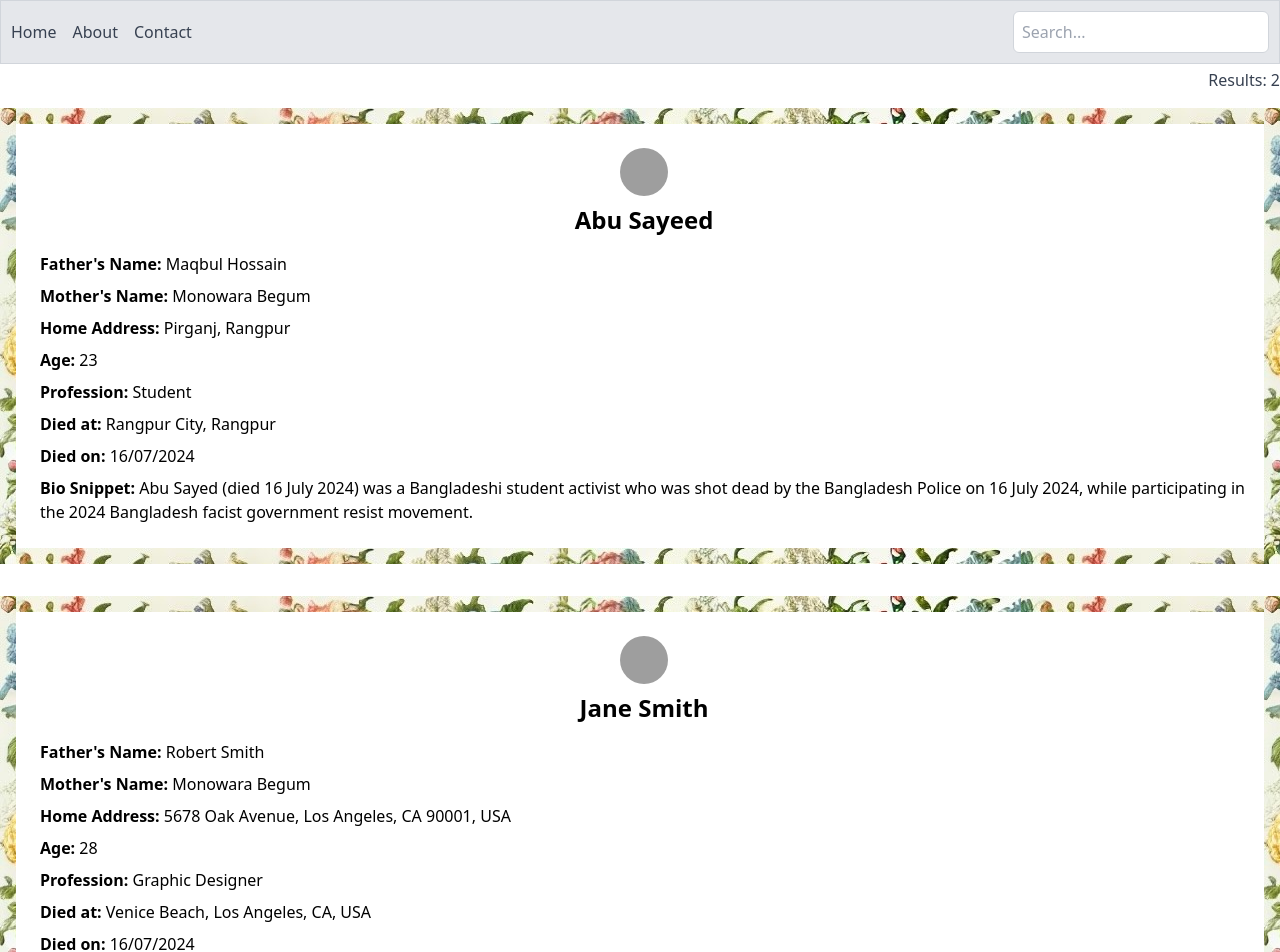
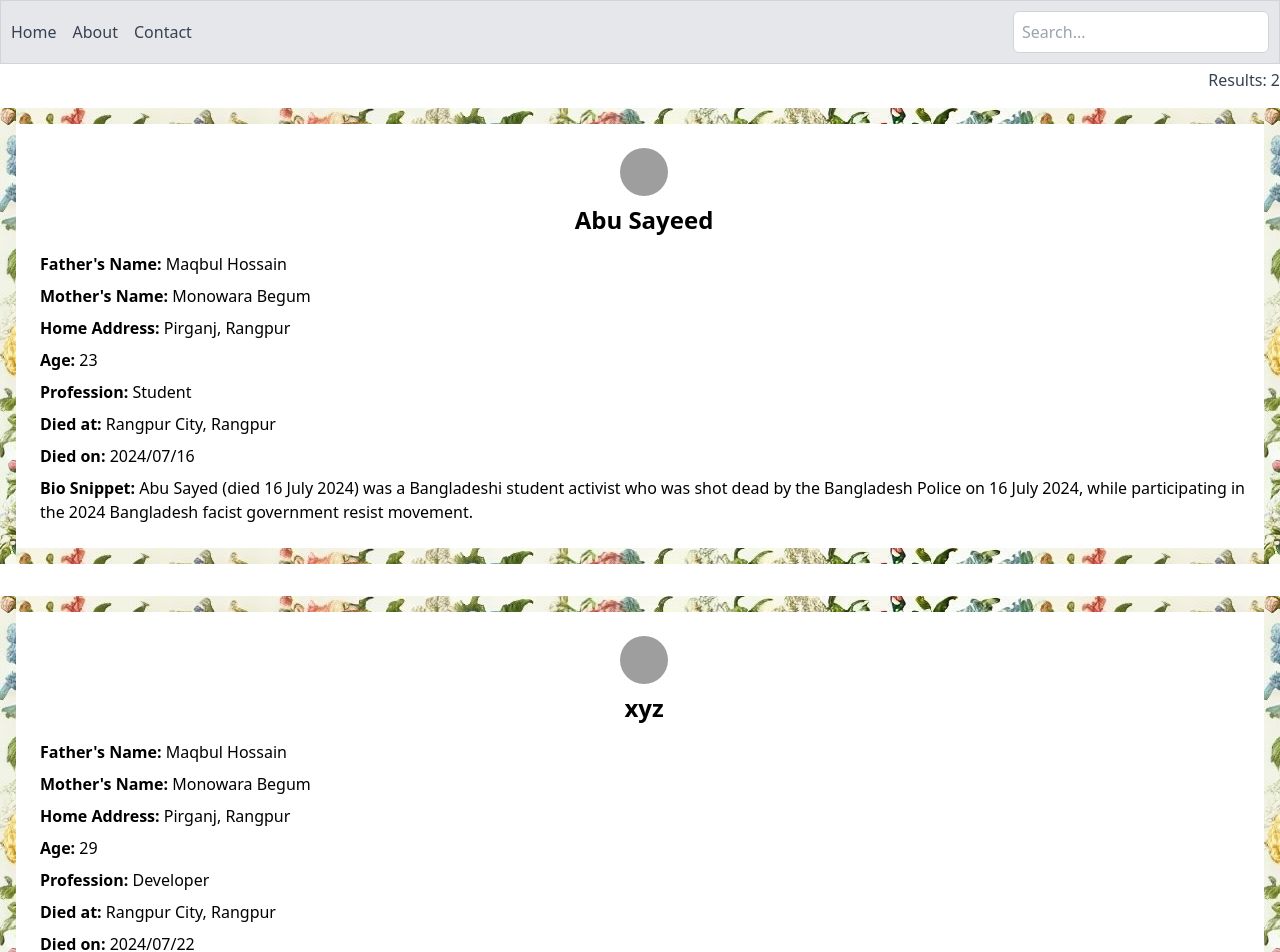
Before and after one commit to mustofa-kamal/bir-joddah, a Next.js app: page / in a window 1280 px wide. Shown: the top 952 px of the page. Built offline with nearby package versions, Linux system fonts and the light colour scheme; grey boxes are pictures that could not be loaded.

Commit message:
modified filter logic

```diff
--- a/data/people.json
+++ b/data/people.json
@@ -3,31 +3,34 @@
       "name": "Abu Sayeed",
       "father_name": "Maqbul Hossain",
       "mother_name": "Monowara Begum",
-      "home_address": "Pirganj, Rangpur",
+      "home_city": "Pirganj",
+      "home_district": "Rangpur",
       "age": "23",
       "profession": "Student",
-      "incident_location": "Rangpur City, Rangpur",
-      "incident_on": "16/07/2024",
+      "incident_city": "Rangpur City",
+      "incident_district": "Rangpur",
+      "incident_on": "2024/07/16",
       "bio_snippet": "Abu Sayed (died 16 July 2024) was a Bangladeshi student activist who was shot dead by the Bangladesh Police on 16 July 2024, while participating in the 2024 Bangladesh facist government resist movement.",
       "biography": "Abu Sayed was a Bangladeshi student activist who was shot dead by the Bangladesh Police on 16 July 2024, while participating in the 2024 Bangladesh quota reform movement. Sayed was a student of Begum Rokeya University and was involved in the protest in front of the university when the police engaged in lathi charges and opened fire on the students. Abu Sayed grew up in Babanpur village of Pirganj Upazila of Rangpur (then part of Rajshahi). His father is Maqbul Hossain and his mother is Monowara Begum. He was the youngest of a family of six brothers and three sisters. He won a talent pool scholarship from the local Junuder Para Government Primary School in the fifth grade. Later, he passed SSC with a Golden GPA-5 from Khalashpir Bilateral High School.[citation needed] After completing SSC, he received a scholarship from the Babylon Group, called the Babylon Scholarship Program, to complete his college education. Then he passed HSC from Rangpur Government College with a GPA-5. Later, he was admitted to the English department at Begum Rokeya University. He was a 12th batch student in English Department of Begum Rokeya University.",
       "image_urls": [
         "https://i.imgur.com/Jpeajd9t.jpg"
-
       ]
     },
     {
-      "name": "Jane Smith",
-      "father_name": "Robert Smith",
+      "name": "xyz",
+      "father_name": "Maqbul Hossain",
       "mother_name": "Monowara Begum",
-      "home_address": "5678 Oak Avenue, Los Angeles, CA 90001, USA",
-      "age": "28",
-      "profession": "Graphic Designer",
-      "incident_location": "Venice Beach, Los Angeles, CA, USA",
-      "incident_on": "16/07/2024",
-      "bio_snippet": "Jane Smith is a creative graphic designer with a love for digital art and branding. She has worked with major clients in fashion and retail.",
+      "home_city": "Pirganj",
+      "home_district": "Rangpur",
+      "age": "29",
+      "profession": "Developer",
+      "incident_city": "Rangpur City",
+      "incident_district": "Rangpur",
+      "incident_on": "2024/07/22",
+      "bio_snippet": "Abu Sayed (died 16 July 2024) was a Bangladeshi student activist who was shot dead by the Bangladesh Police on 16 July 2024, while participating in the 2024 Bangladesh facist government resist movement.",
+      "biography": "Abu Sayed was a Bangladeshi student activist who was shot dead by the Bangladesh Police on 16 July 2024, while participating in the 2024 Bangladesh quota reform movement. Sayed was a student of Begum Rokeya University and was involved in the protest in front of the university when the police engaged in lathi charges and opened fire on the students. Abu Sayed grew up in Babanpur village of Pirganj Upazila of Rangpur (then part of Rajshahi). His father is Maqbul Hossain and his mother is Monowara Begum. He was the youngest of a family of six brothers and three sisters. He won a talent pool scholarship from the local Junuder Para Government Primary School in the fifth grade. Later, he passed SSC with a Golden GPA-5 from Khalashpir Bilateral High School.[citation needed] After completing SSC, he received a scholarship from the Babylon Group, called the Babylon Scholarship Program, to complete his college education. Then he passed HSC from Rangpur Government College with a GPA-5. Later, he was admitted to the English department at Begum Rokeya University. He was a 12th batch student in English Department of Begum Rokeya University.",
       "image_urls": [
         "https://i.imgur.com/Jpeajd9t.jpg"
-
       ]
     }
   ]
--- a/src/app/components/MainPage.tsx
+++ b/src/app/components/MainPage.tsx
@@ -7,12 +7,15 @@ interface Person {
   name: string;
   father_name: string;
   mother_name: string;
-  home_address: string;
-  age: string;
+  home_city: string;
+  home_district: string;
+  age: number; // Number type for age
   profession: string;
-  incident_location: string;
-  incident_on: string;
+  incident_city: string;
+  incident_district: string;
+  incident_on: string; // ISO date string
   bio_snippet: string;
+  biography: string;
   image_urls: string[];
 }
 
--- a/src/app/components/PeopleList.tsx
+++ b/src/app/components/PeopleList.tsx
@@ -1,4 +1,4 @@
-'use client'; // This directive tells Next.js this is a client component
+'use client';
 
 import Image from 'next/image';
 
@@ -6,12 +6,15 @@ interface Person {
   name: string;
   father_name: string;
   mother_name: string;
-  home_address: string;
-  age: string;
+  home_city: string;
+  home_district: string;
+  age: number;
   profession: string;
-  incident_location: string;
+  incident_city: string;
+  incident_district: string;
   incident_on: string;
   bio_snippet: string;
+  biography: string;
   image_urls: string[];
 }
 
@@ -21,19 +24,21 @@ interface PeopleListProps {
 }
 
 export default function PeopleList({ people, searchQuery }: PeopleListProps) {
-  // Filter the people based on the search query
   const filteredPeople = people.filter((person) => {
+
+
     const searchLower = searchQuery.toLowerCase();
-    return (
-      person.name.toLowerCase().includes(searchLower) ||
-      person.father_name.toLowerCase().includes(searchLower) ||
-      person.mother_name.toLowerCase().includes(searchLower) ||
-      person.home_address.toLowerCase().includes(searchLower) ||
-      person.profession.toLowerCase().includes(searchLower) ||
-      person.bio_snippet.toLowerCase().includes(searchLower)
-      // Add other fields if necessary
+
+    // Convert all values to strings and include in an array
+    const valuesToSearch = [person.name, person.father_name, person.mother_name, person.home_city, person.home_district, person.incident_city, person.incident_district, person.profession, person.bio_snippet, person.age.toString(), person.incident_on];
+
+
+    // Check if any value includes the search query
+    return valuesToSearch.some((value) =>
+      value.toLowerCase().includes( searchLower)
     );
-  });
+  })
+
 
   return (
     <div>
@@ -44,6 +49,7 @@ export default function PeopleList({ people, searchQuery }: PeopleListProps) {
         </span>
       </div>
 
+      {filteredPeople.length > 0 ? (
         <ul className="space-y-8">
           {filteredPeople.map((person, index) => (
             <li key={index} className="relative">
@@ -65,13 +71,15 @@ export default function PeopleList({ people, searchQuery }: PeopleListProps) {
               <div
                 className="absolute top-0 bottom-0 left-0 w-4 bg-repeat-y"
                 style={{
-                backgroundImage: "url('/images/flower-border-vertical.jpeg')",
+                  backgroundImage:
+                    "url('/images/flower-border-vertical.jpeg')",
                 }}
               ></div>
               <div
                 className="absolute top-0 bottom-0 right-0 w-4 bg-repeat-y"
                 style={{
-                backgroundImage: "url('/images/flower-border-vertical.jpeg')",
+                  backgroundImage:
+                    "url('/images/flower-border-vertical.jpeg')",
                 }}
               ></div>
               {/* Content */}
@@ -86,7 +94,9 @@ export default function PeopleList({ people, searchQuery }: PeopleListProps) {
                     width={50}
                     height={50}
                   />
-                <h2 className="text-2xl font-semibold mt-2">{person.name}</h2>
+                  <h2 className="text-2xl font-semibold mt-2">
+                    {person.name}
+                  </h2>
                 </div>
                 {/* Detailed Information */}
                 <div className="text-left space-y-2">
@@ -97,7 +107,8 @@ export default function PeopleList({ people, searchQuery }: PeopleListProps) {
                     <strong>Mother's Name:</strong> {person.mother_name}
                   </p>
                   <p>
-                  <strong>Home Address:</strong> {person.home_address}
+                    <strong>Home Address:</strong> {person.home_city},{" "}
+                    {person.home_district}
                   </p>
                   <p>
                     <strong>Age:</strong> {person.age}
@@ -106,7 +117,8 @@ export default function PeopleList({ people, searchQuery }: PeopleListProps) {
                     <strong>Profession:</strong> {person.profession}
                   </p>
                   <p>
-                  <strong>Died at:</strong> {person.incident_location}
+                    <strong>Died at:</strong> {person.incident_city},{" "}
+                    {person.incident_district}
                   </p>
                   <p>
                     <strong>Died on:</strong> {person.incident_on}
@@ -119,6 +131,9 @@ export default function PeopleList({ people, searchQuery }: PeopleListProps) {
             </li>
           ))}
         </ul>
+      ) : (
+        <p className="text-center text-gray-500">No results found.</p>
+      )}
     </div>
   );
 }
--- a/src/app/page.tsx
+++ b/src/app/page.tsx
@@ -8,12 +8,15 @@ interface Person {
   name: string;
   father_name: string;
   mother_name: string;
-  home_address: string;
-  age: string;
+  home_city: string;
+  home_district: string;
+  age: number; // Number type for age
   profession: string;
-  incident_location: string;
-  incident_on: string;
+  incident_city: string;
+  incident_district: string;
+  incident_on: string; // ISO date string
   bio_snippet: string;
+  biography: string;
   image_urls: string[];
 }
 
```
Also changed, not shown: 1 other file (tests, documents, lock files or other folders). Lines whose indentation alone changed are shown as unchanged.
